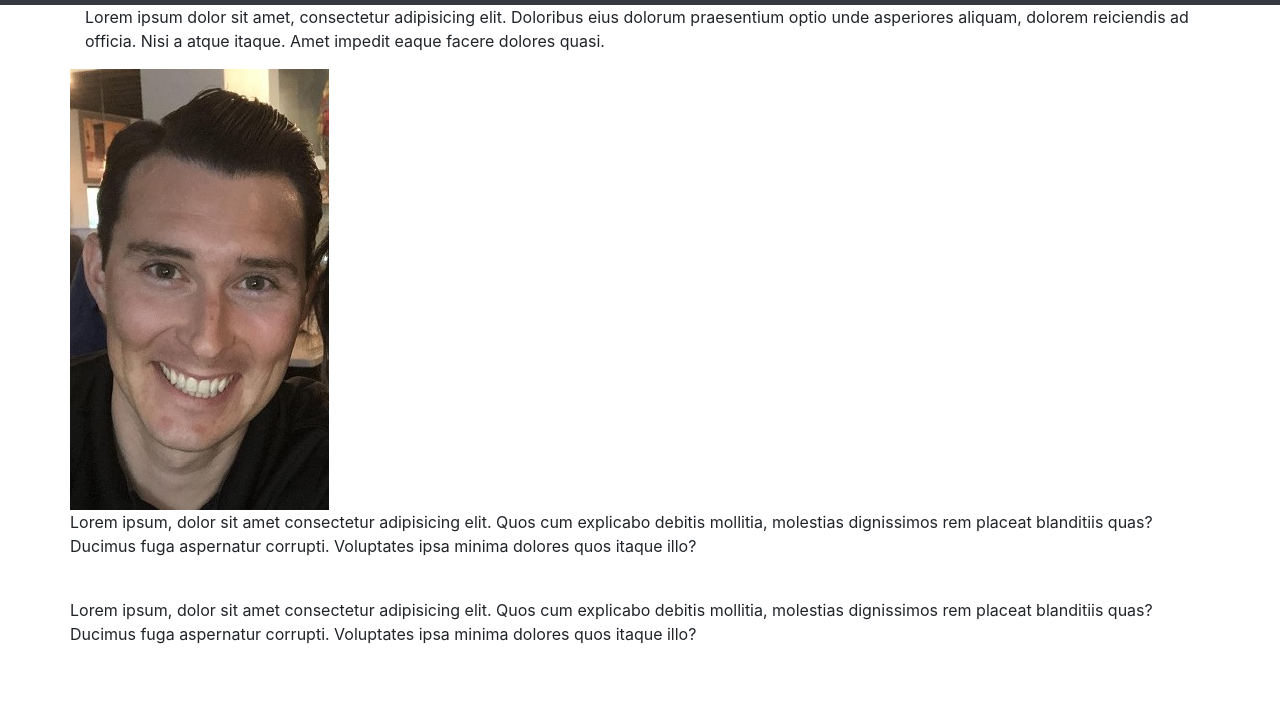
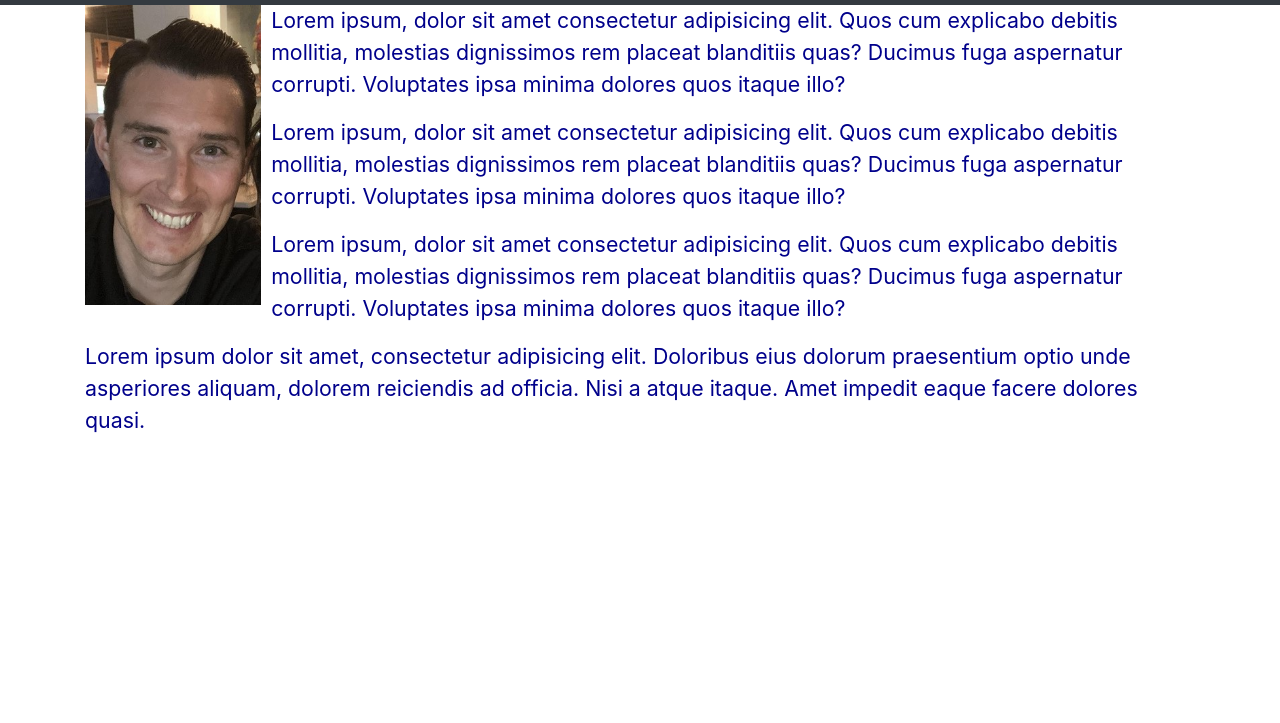
Before and after one commit to bscottini1/Boostrap-Portfolio, a plain HTML site: page contact.html in a window 1280 px wide. Shown: the part 77-800 px from the top of the page. Drawn offline with nearby package versions, Linux system fonts and the light colour scheme.

Commit message:
wraptext complete

```diff
--- a/contact.html
+++ b/contact.html
@@ -32,21 +32,21 @@
         </div>
       </nav>
   <div class="container">
+
+    <div class="row">
+      <div class="col">
+        <img src="./assets/images/Portfolio Picture (3).jpg" alt="portfolioPic" style="width:150x;height:300px;">
+        <p>Lorem ipsum, dolor sit amet consectetur adipisicing elit. Quos cum explicabo debitis mollitia, molestias dignissimos rem placeat blanditiis quas? Ducimus fuga aspernatur corrupti. Voluptates ipsa minima dolores quos itaque illo?</p>
+        <p>Lorem ipsum, dolor sit amet consectetur adipisicing elit. Quos cum explicabo debitis mollitia, molestias dignissimos rem placeat blanditiis quas? Ducimus fuga aspernatur corrupti. Voluptates ipsa minima dolores quos itaque illo?</p>
+        <p>Lorem ipsum, dolor sit amet consectetur adipisicing elit. Quos cum explicabo debitis mollitia, molestias dignissimos rem placeat blanditiis quas? Ducimus fuga aspernatur corrupti. Voluptates ipsa minima dolores quos itaque illo?</p>
+      </div>
+    </div>
     <div class="row">
       <div class="col">
         <p>Lorem ipsum dolor sit amet, consectetur adipisicing elit. Doloribus eius dolorum praesentium optio unde asperiores aliquam, dolorem reiciendis ad officia. Nisi a atque itaque. Amet impedit eaque facere dolores quasi.
         </p>
       </div>
     </div>
-    <div class="row">
-      <div class="col2">
-        <img src="./assets/images/Portfolio Picture (3).jpg" alt="portfolioPic" class="img-fluid">
-
-        <p>Lorem ipsum, dolor sit amet consectetur adipisicing elit. Quos cum explicabo debitis mollitia, molestias dignissimos rem placeat blanditiis quas? Ducimus fuga aspernatur corrupti. Voluptates ipsa minima dolores quos itaque illo?</p>
-        <br>
-        <p>Lorem ipsum, dolor sit amet consectetur adipisicing elit. Quos cum explicabo debitis mollitia, molestias dignissimos rem placeat blanditiis quas? Ducimus fuga aspernatur corrupti. Voluptates ipsa minima dolores quos itaque illo?</p>
-      </div>
-    </div>
   </div>
 </body>
 </html>
--- a/style.css
+++ b/style.css
@@ -6,4 +6,15 @@
 }
 .col2 {
     word-wrap: break-word
+
 }
+
+img {
+    float: left;
+    padding-right: 10px;
+}
+
+body {
+    color: darkblue;
+    font-size: 16pt;
+}
```
